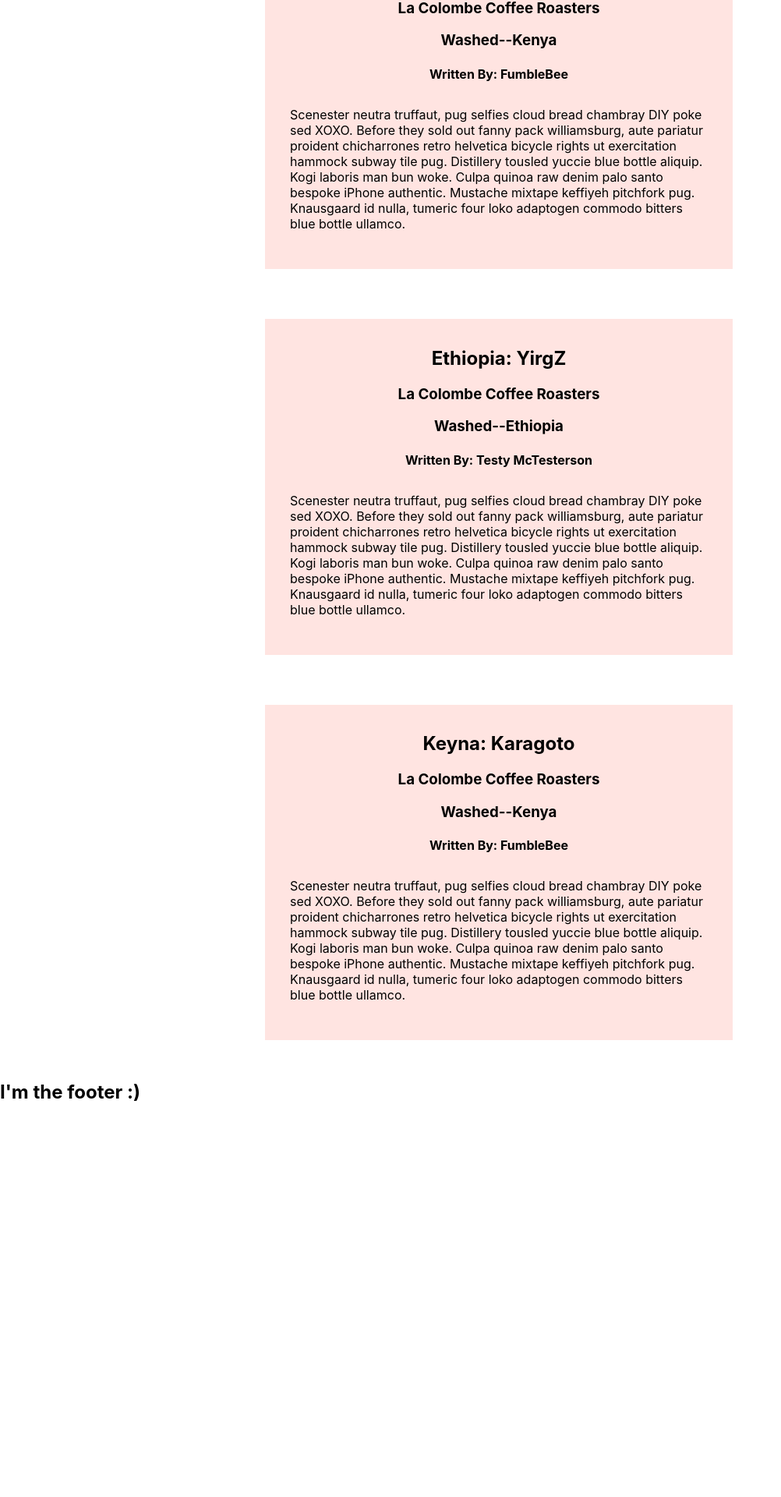
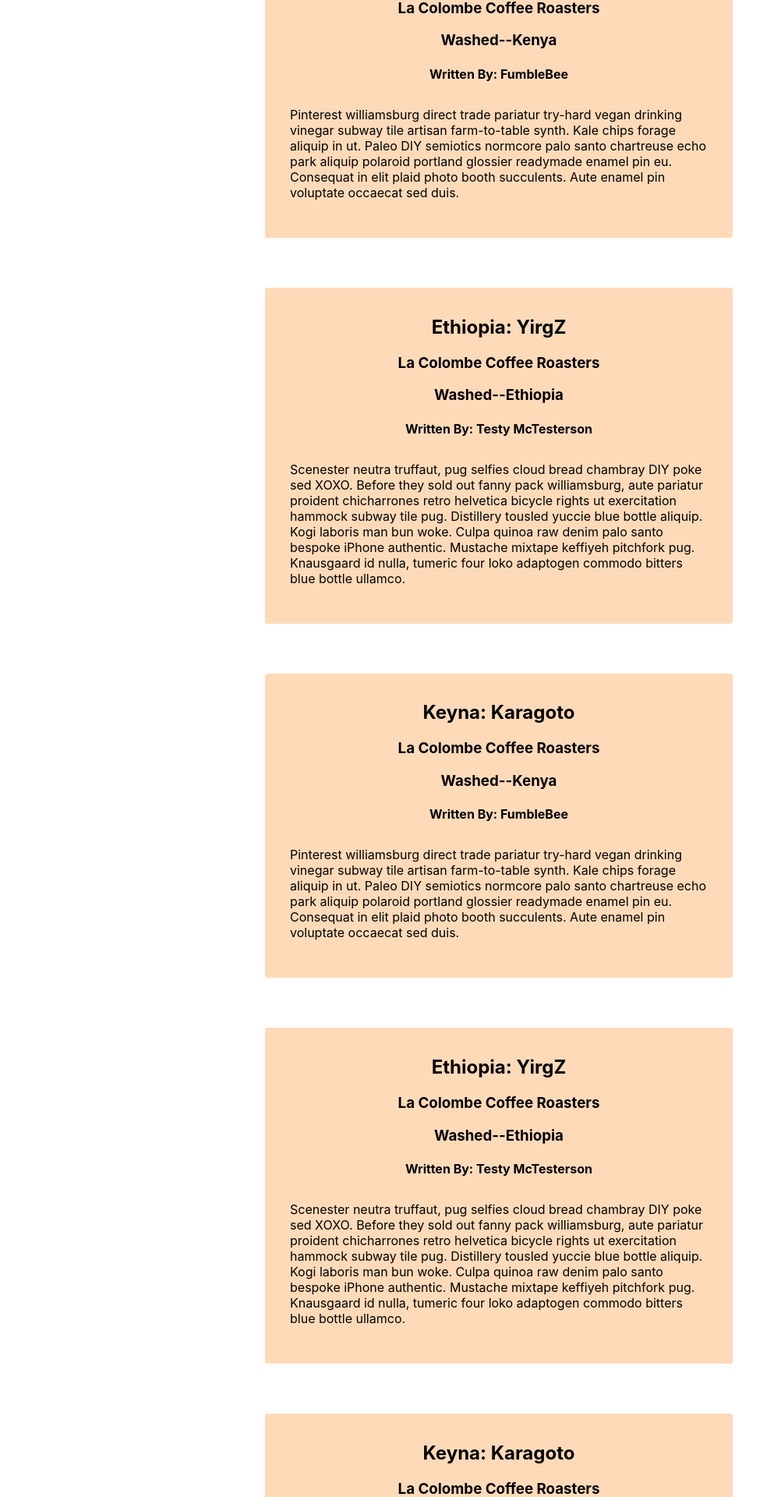
Before and after one commit to fumbl3b/cuppr-client, a React (Create React App) app: page /Reviews in a window 1280 px wide. Shown: the part 736-2656 px from the top of the page at 78% size, without its empty margins (0-1002 px from the left). Before the commit the page ends 2171 px from the top, so only its background shows below. Built offline with nearby package versions, Linux system fonts and the light colour scheme.

Commit message:
minor updates

```diff
--- a/src/Container/Containers.css
+++ b/src/Container/Containers.css
@@ -6,12 +6,12 @@
 .left-container {
   text-align: left;
   padding-left: 1em;
-  background-color: rgb(191, 242, 225);
+  /* background-color: rgb(191, 242, 225); */
   flex: 2;
 }
 
 .right-container {
-  background-color: rgb(245, 227, 205);
+  /* background-color: rgb(245, 227, 205); */
   flex: 1;
   justify-content: flex-end;
 }
--- /dev/null
+++ b/src/Footer/Footer.css
@@ -0,0 +1,5 @@
+footer {
+  margin-top: 1em;
+  text-align: center;
+  background-color: rgb(191, 242, 225);
+}
--- a/src/Footer/Footer.js
+++ b/src/Footer/Footer.js
@@ -1,4 +1,5 @@
 import React from 'react';
+import './Footer.css'
 
 export default function Footer(props) {
   return (
--- a/src/Header/Header.css
+++ b/src/Header/Header.css
@@ -1,6 +1,7 @@
 header {
   display: flex;
   flex-direction: row;
+  background-color: rgb(191, 242, 225);
 }
 
 ul {
--- /dev/null
+++ b/src/Landing/Landing.css
@@ -0,0 +1,7 @@
+.content-container {
+  margin: 10px;
+  padding: 10px;
+  background-color: peachpuff;
+  border-radius: 3px;
+  text-align: center;
+}
--- a/src/Landing/Landing.js
+++ b/src/Landing/Landing.js
@@ -1,5 +1,6 @@
 import React from 'react';
+import './Landing.css';
 
 export default function Landing () {
-  return <div>I'm the landing component</div>;
+  return <div className="content-container">I'm the landing component</div>;
 }
--- a/src/Review/Review.css
+++ b/src/Review/Review.css
@@ -1,7 +1,8 @@
 .review {
-  background-color: mistyrose;
+  background-color: peachpuff;
   margin: 2em;
   padding: 1em 0;
+  border-radius: 3px;
   text-align: center;
   max-width: 600px;
 }
--- a/src/ReviewList/ReviewList.js
+++ b/src/ReviewList/ReviewList.js
@@ -12,8 +12,16 @@
         );
       })}
 
-      <Review review={props.reviews[0]} />
-      <Review review={props.reviews[1]} />
+      {[<Review review={props.reviews[0]} />,
+      <Review review={props.reviews[1]} />,
+      <Review review={props.reviews[0]} />,
+      <Review review={props.reviews[1]} />,
+      <Review review={props.reviews[0]} />,
+      <Review review={props.reviews[1]} />,
+      <Review review={props.reviews[0]} />,
+      <Review review={props.reviews[1]} />,
+      <Review review={props.reviews[0]} />,
+      <Review review={props.reviews[1]} />]}
     </div>
   );
 }
--- a/src/STORE.js
+++ b/src/STORE.js
@@ -44,7 +44,7 @@
       roaster_name: 'La Colombe Coffee Roasters',
       coffee_origin: 'Kenya',
       process_method: 'Washed',
-      review_body: 'Scenester neutra truffaut, pug selfies cloud bread chambray DIY poke sed XOXO. Before they sold out fanny pack williamsburg, aute pariatur proident chicharrones retro helvetica bicycle rights ut exercitation hammock subway tile pug. Distillery tousled yuccie blue bottle aliquip. Kogi laboris man bun woke. Culpa quinoa raw denim palo santo bespoke iPhone authentic. Mustache mixtape keffiyeh pitchfork pug. Knausgaard id nulla, tumeric four loko adaptogen commodo bitters blue bottle ullamco.',
+      review_body: 'Pinterest williamsburg direct trade pariatur try-hard vegan drinking vinegar subway tile artisan farm-to-table synth. Kale chips forage aliquip in ut. Paleo DIY semiotics normcore palo santo chartreuse echo park aliquip polaroid portland glossier readymade enamel pin eu. Consequat in elit plaid photo booth succulents. Aute enamel pin voluptate occaecat sed duis.',
       active: true
     }
   ],
@@ -54,6 +54,7 @@
       name: 'La Colombe Coffee Roasters',
       location: 'Philadelphia',
       founded_year: '1994',
+      about: '',
       verified: false,
       active: true
 
```
